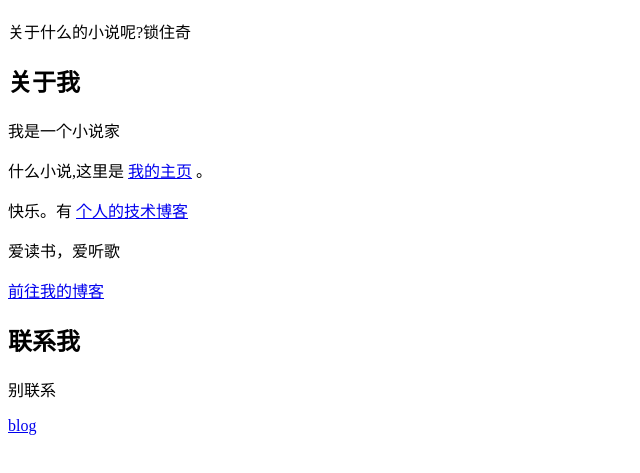
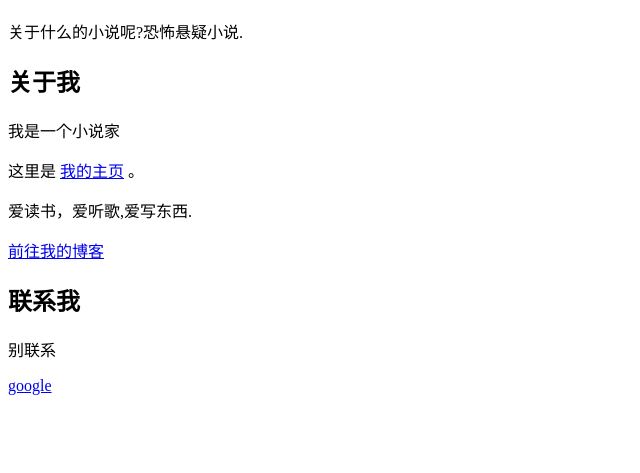
Before and after one commit to shaunmaxman/Novel, a plain HTML site: page index.html in a window 1280 px wide. Shown: the part 61-534 px from the top of the page, without its empty margins (0-640 px from the left). Drawn offline with Linux system fonts and the light colour scheme.

Commit message:
Update index.html

```diff
--- a/index.html
+++ b/index.html
@@ -14,7 +14,7 @@
             My First Novel
           </h1>
           <p>
-            关于什么的小说呢?锁住奇
+            关于什么的小说呢?恐怖悬疑小说.
           </p>
     </header>
 
@@ -26,15 +26,12 @@
                 我是一个小说家
               </p>
               <p>
-               什么小说,这里是 <a href="https://github.com/cody1991/learn">我的主页</a> 。
+               这里是 <a href="https://github.com/shaunmaxman">我的主页</a> 。
               </p>
               <p>
-                快乐。有 <a href="http://cody1991.github.io/index.html">个人的技术博客</a>
+                爱读书，爱听歌,爱写东西.
               </p>
-              <p>
-                爱读书，爱听歌
-              </p>
-            <a href="http://cody1991.github.io/index.html" class="btnDownload">前往我的博客</a>
+            <a href="https://shaunmaxman.github.io/Novel/">前往我的博客</a>
     </section>
 
           <h2>
@@ -44,7 +41,7 @@
             别联系
           </p>
          <div>
-         <a href="https://github.com/cody1991">blog</a>
+         <a href="https://google.com">google</a>
          </div>
 </body>
 
```
